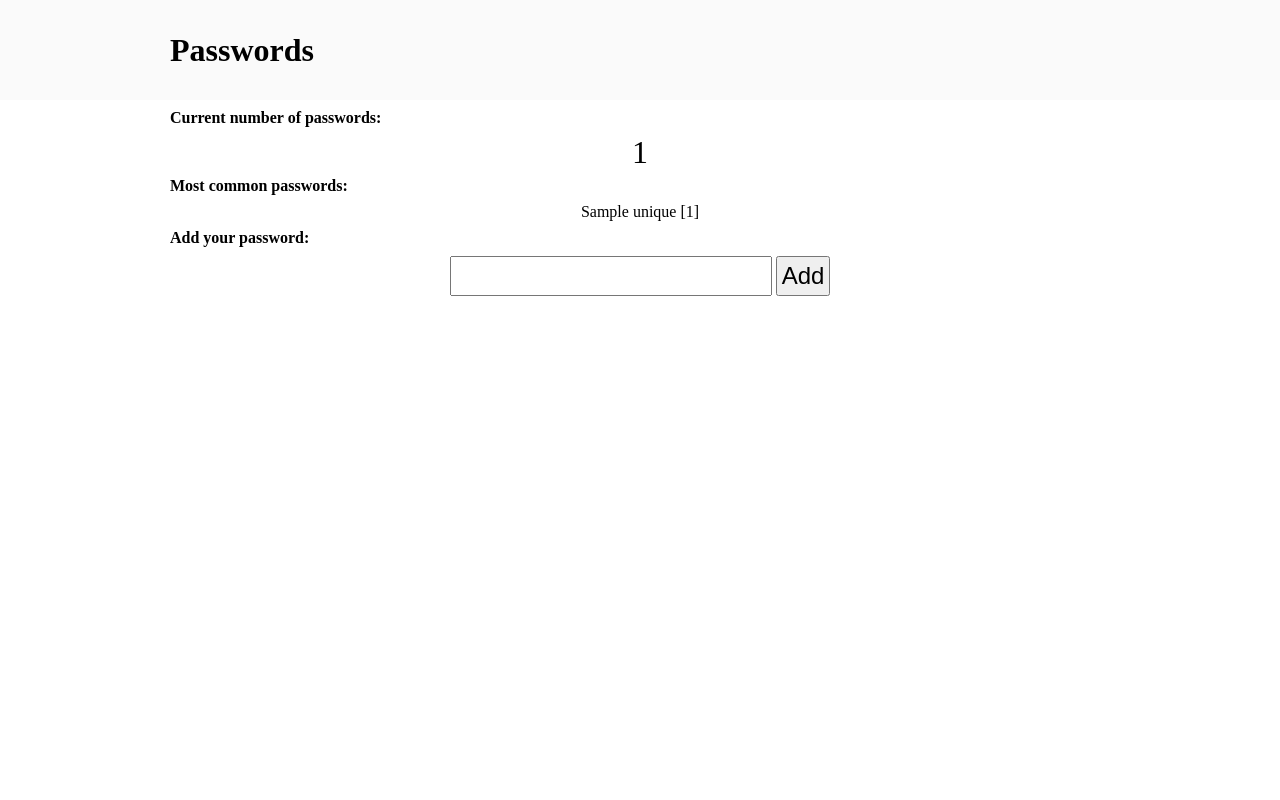
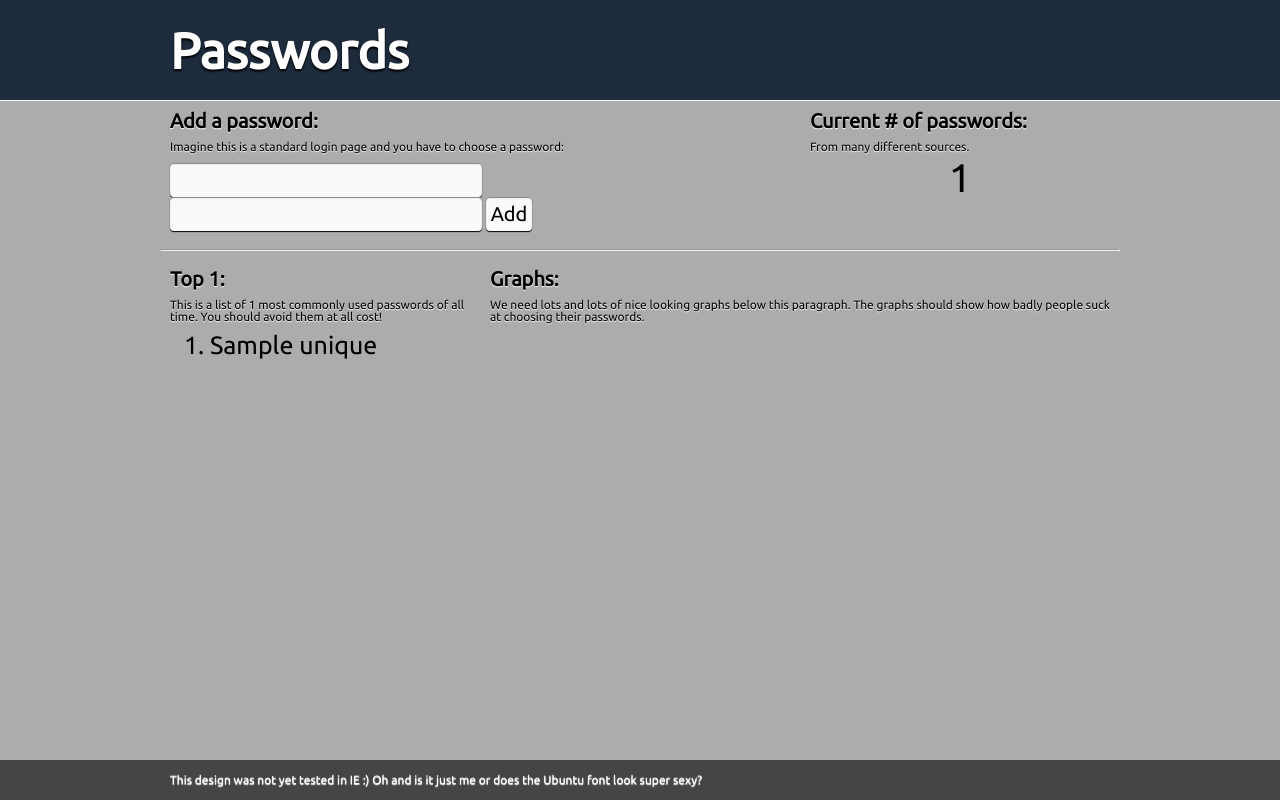
Before and after one commit to anze3db/passwords, a Django app: template templates/web/index.html in a window 1280 px wide. Run offline with Django 3.2, Linux system fonts and the light colour scheme; the template is opened without the code that fills it: most values are stand-ins (such as "Sample title", 1, 10 or a date in 2020).

Commit message:
A design! /gasp

```diff
--- a/site_media/site.css
+++ b/site_media/site.css
@@ -1,15 +1,48 @@
+/* http://colorschemedesigner.com/#3D12f1BhWw0w0 */
 @CHARSET "UTF-8";
 
-h2 { padding: 10px 0px; }
+html, body { height:100% }
 
-#header-bg { height:100px; background-color: #FAFAFA; }
+* { font-family: 'Ubuntu', arial, serif; }
 
-#header-txt h1 { line-height: 100px; font-size: xx-large; }
+html { background-color: #AAACAE }
 
-#content { text-align: center;}
+#header-bg { height:100px; background-color: #1D2B3D; border-bottom:1px solid white; }
 
-#content h2 { text-align: left; }
+#header-txt h1 { line-height: 100px; font-size: 50px; color:white; text-shadow: 0 2px 2px black; }
 
-#pass-count { font-size: xx-large; }
+#content { }
 
-input { font-size: x-large; padding:4px; }
+#content h2 { padding: 10px 0px; font-size:20px;  text-shadow: 0 1px 1px white; }
+
+#content p 	{ font-size: 12px; text-shadow: 0 1px 1px white; }
+
+#content ol { padding: 5px 40px; font-size: 25px; list-style-type: decimal; }
+
+#content li { padding: 5px 0px}
+
+#password-form { padding: 10px 0px; }
+
+#pass-count { font-size: 40px; padding: 5px; text-align:center; }
+
+input { font-size: 20px;
+background-color: #FAFAFA;
+border: none;
+   padding: 5px;
+   border-radius: 4px;
+
+box-shadow: inset 0 1px 1px gray, 0 1px 1px black;
+   -o-box-shadow: inset 0 1px 1px gray, 0 1px 1px black;
+   -webkit-box-shadow: inset 0 1px 1px gray, 0 1px 1px black;
+   -moz-box-shadow: inset 0 1px 1px gray, 0 1px 1px black;
+   text-shadow: 0 1px 1px white;
+
+}
+
+input:hover, input:focus { background-color: white; }
+
+.wrapper              { min-height: 100%; height: auto !important; height: 100%; margin: 0 auto -40px; }
+
+.footer, .push        { height: 40px; clear:both; }
+
+#footer               { background-color: #444546; line-height: 40px; color:white; text-shadow: none;  }
--- a/templates/web/index.html
+++ b/templates/web/index.html
@@ -1,20 +1,35 @@
 {% extends "web/layout.html" %}
-
 {% block content %}
-<h2>Current number of passwords:</h2>
-<span id="pass-count">{{ pass_count }}</span>
-<h2>Most common passwords:</h2>
+<div class="grid_8">
+<h2>Add a password:</h2>
+<p>Imagine this is a standard login page and you have to choose a password:</p>
+<div id="password-form">
+<form action="/add/" method="post">
+{% csrf_token %}
+<input type="password" name="pw_pass1" />
+<input type="password" name="pw_pass2" />
+<input type="submit" value="Add" />
+</form>
+</div>
+</div>
+<div class="grid_4">
+<h2>Current # of passwords:</h2>
+<p>From many different sources.</p>
+<div id="pass-count">{{ pass_count }}</div>
+</div>
+<div class="clear"></div>
+<hr />
+<div class="grid_4">
+<h2>Top {{common_passwords.count}}:</h2>
+<p>This is a list of {{common_passwords.count}} most commonly used passwords of all time. You should avoid them at all cost!</p>
 <ol>
 {% for p in common_passwords %}
-<li>{{ p.unique }} [{{p.count}}]</li>
+<li title="This password was used {{p.count}} times.">{{ p.unique }}</li>
 {% endfor %}
 </ol>
-<h2>
-Add your password:
-</h2>
-<form action="/add/" method="post">
-{% csrf_token %}
-<input type="password" name="pw_pass" />
-<input type="submit" value="Add" />
-</form>
+</div>
+<div class="grid_8">
+<h2>Graphs:</h2>
+<p>We need lots and lots of nice looking graphs below this paragraph. The graphs should show how badly people suck at choosing their passwords.</p>
+</div>
 {% endblock %}
--- a/templates/web/layout.html
+++ b/templates/web/layout.html
@@ -6,8 +6,10 @@
     <link href="/site_media/reset.css" rel="stylesheet" type="text/css" media="screen" />
     <link href="/site_media/960.css" rel="stylesheet" type="text/css" media="screen" />
     <link href="/site_media/site.css" rel="stylesheet" type="text/css" media="screen" />
+	<link href='http://fonts.googleapis.com/css?family=Ubuntu' rel='stylesheet' type='text/css'>
 </head>
 <body>
+<div class="wrapper">
 <div id="header-bg">
 	<div class="container_12">
 		<div class="grid_12"  id="header-txt">
@@ -15,12 +17,23 @@
 		</div>
 	</div>
 </div>
+<hl />
+<div class="container_12" id="content">
+
+{% block content %}
+{% endblock %}
+
+</div>
+
+    <div class="push"></div>
+</div>
+
+  <div  id="footer" class="footer">
 <div class="container_12">
 <div class="grid_12" id="content">
-{% block content %}
-{% endblock %}
+<p>This design was not yet tested in IE :) Oh and is it just me or does the Ubuntu font look super sexy?</p>
 </div>
 </div>
-
+</div>
 </body>
 </html>
--- a/web/models.py
+++ b/web/models.py
@@ -96,7 +96,7 @@ class Password(models.Model):
 
         # We are checking if the password was already entered:
         if(PasswordUnique.objects.all().filter(unique = self.password).count() == 0):
-            print "Unique"
+
             pu = PasswordUnique()
             pu.unique = self.password
             pu.save()
@@ -104,7 +104,7 @@ class Password(models.Model):
             self.unique = pu
 
         else:
-            print "NOT UNIQUE"
+
             pu = PasswordUnique.objects.get(unique = self.password)
             pu.count += 1
             pu.save()
--- a/web/views_admin.py
+++ b/web/views_admin.py
@@ -15,7 +15,7 @@ def batch(request):
         # Insert the passwords:
         cursor = connection.cursor()
         for chunk in request.FILES['passwords']:
-            cursor.execute("INSERT INTO web_password (password, source_id, processed) VALUES(%s, " + request.POST['source'] + ", 0)", [chunk.rstrip('\r\n')])
+            cursor.execute("INSERT INTO web_password (password, source_id, processed) VALUES(%s, %s, 0)", [chunk.rstrip('\r\n'), int(request.POST['source'])])
 
             #ps = Password(password=chunk.rstrip('\r\n'), source_id=request.POST['source'])
             #ps.save(batch = True)
```
Also changed, not shown: web/views.py (+5 -4 lines).
